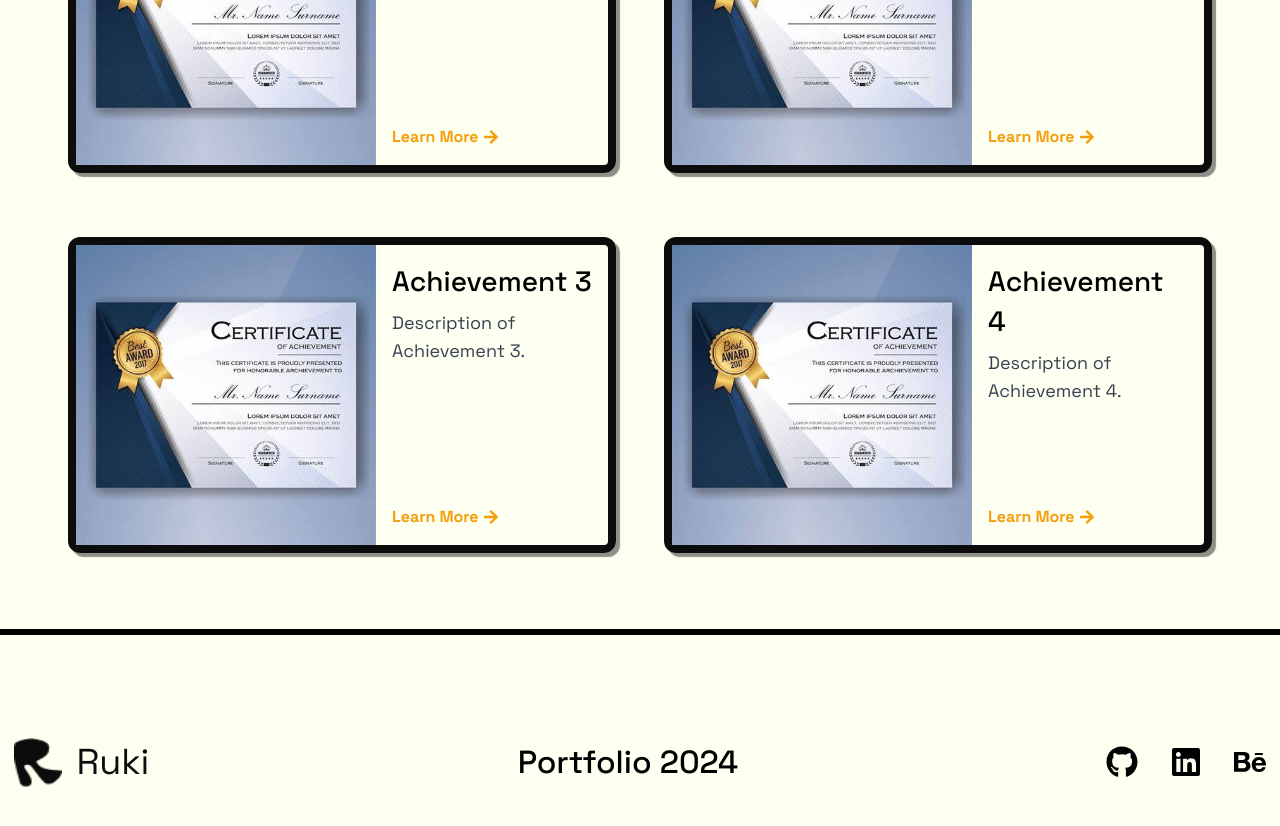
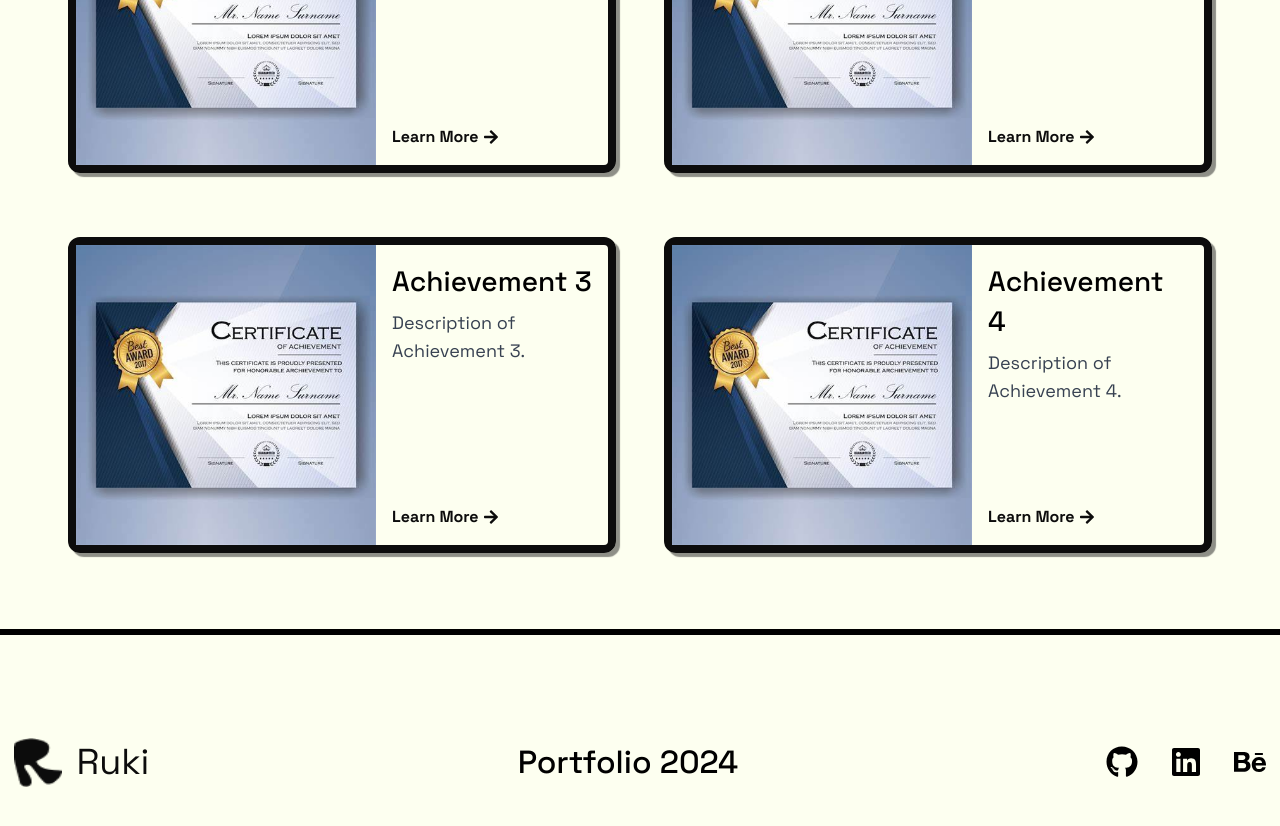
Before and after one commit to salmanfaraj06/react-setup-template, a React (Vite) app: page /about in a window 1280 px wide. Shown: the part 1360-2186 px from the top of the page. Built offline with nearby package versions, Linux system fonts and the light colour scheme.

Commit message:
change font colour

```diff
--- a/src/components/Achievements.jsx
+++ b/src/components/Achievements.jsx
@@ -41,15 +41,23 @@ const Achievement = ({ image, title, description, link }) => (
     />
     <div className="p-4 flex flex-col justify-between">
       <div>
-        <Text size="md" as="p" className="mb-2 md:text-xg text-4xl sm:text-[16px] font-medium">
+        <Text
+          size="md"
+          as="p"
+          className="mb-2 md:text-xg text-4xl sm:text-[16px] font-medium"
+        >
           {title}
         </Text>
-        <Text size="sm" as="p" className="text-gray-700 mb-4 md:text-base sm:text-sm text-lg">
+        <Text
+          size="sm"
+          as="p"
+          className="text-gray-700 mb-4 md:text-base sm:text-sm text-lg"
+        >
           {description}
         </Text>
       </div>
       {link && (
-        <a href={link} className="flex items-center font-bold text-amber-500">
+        <a href={link} className="flex items-center font-bold text-black-900">
           <span className="mr-1 md:text-sm text-base">Learn More</span>
           <FaArrowRight />
         </a>
@@ -61,7 +69,11 @@ const Achievement = ({ image, title, description, link }) => (
 function Achievements() {
   return (
     <div className="flex flex-col m-12 sm:m-1 items-center my-10 sm:my-2">
-      <Text size="mypro" as="p" className=" md:text-[36px] sm:text-[29px] font-medium m-3 text-center">
+      <Text
+        size="mypro"
+        as="p"
+        className=" md:text-[36px] sm:text-[29px] font-medium m-3 text-center"
+      >
         My Achievements
       </Text>
       <Img
```
